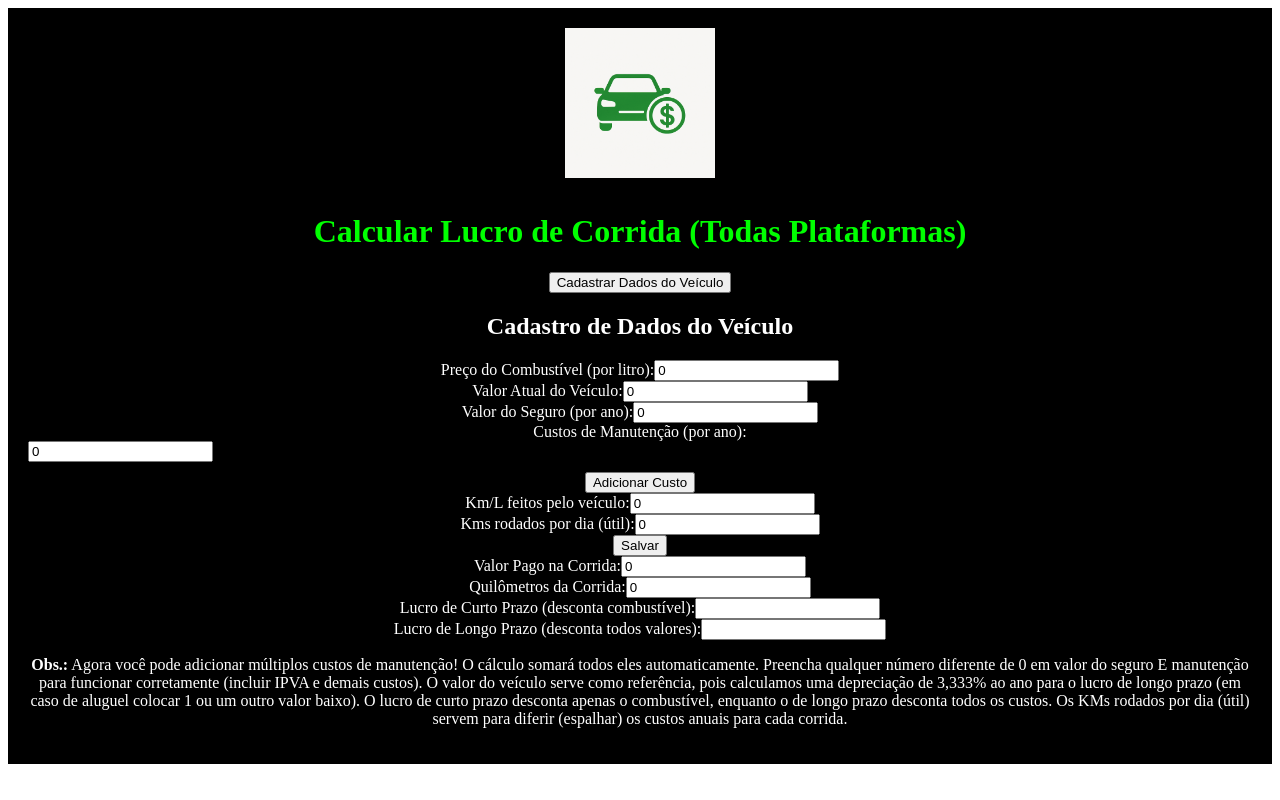
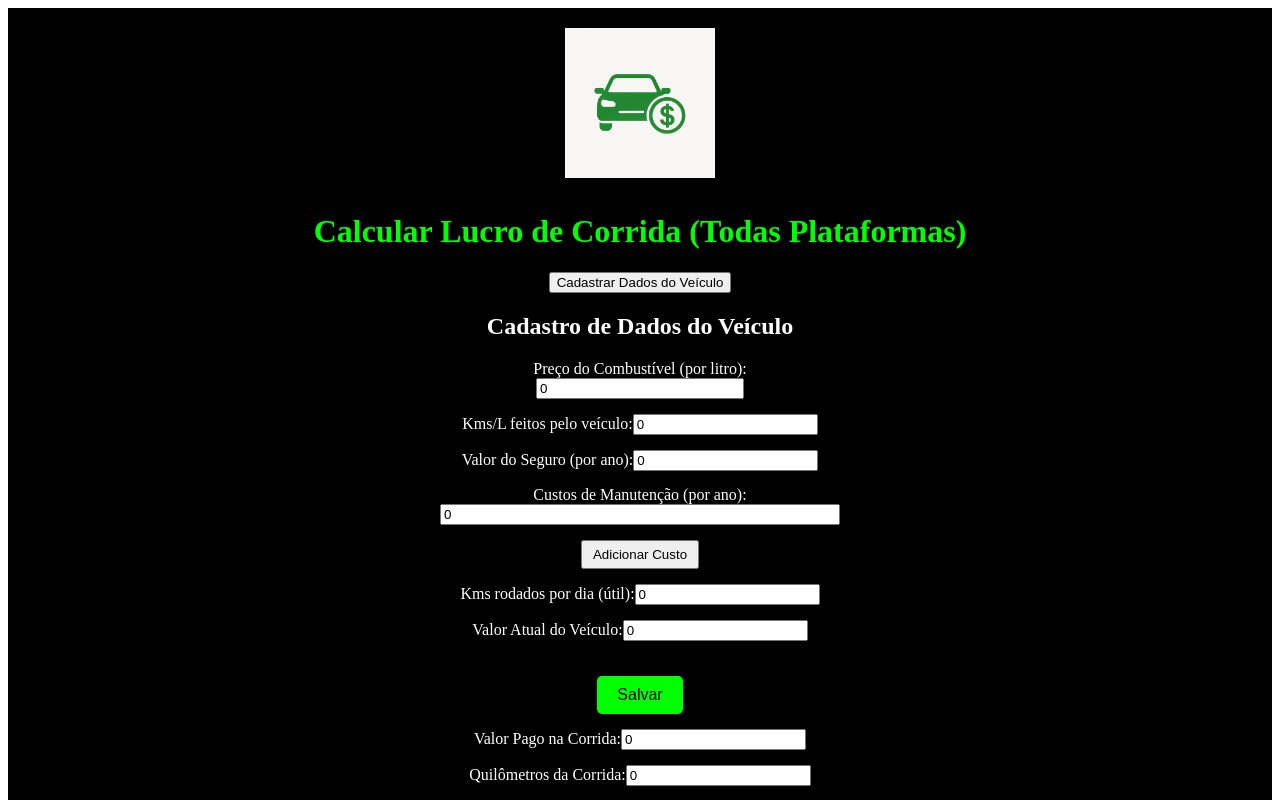
Before and after one commit to bracco42/AppLucro.com, a Next.js app: page / in a window 1280 px wide. Both pictures are taken after a click on the button "Cadastrar Dados do Veículo". Shown: the top 800 px of the page. Built offline with nearby package versions, Linux system fonts and the light colour scheme.

Commit message:
Update page.tsx - detalhes pagina

```diff
--- a/app/page.tsx
+++ b/app/page.tsx
@@ -4,11 +4,11 @@ import React, { useState, useEffect } from 'react';
 
 export default function CalculoLucro() {
   const [precoCombustivel, setPrecoCombustivel] = useState(0);
-  const [valorVeiculo, setValorVeiculo] = useState(0);
+  const [kmPorLitro, setKmPorLitro] = useState(0);
   const [valorSeguro, setValorSeguro] = useState(0);
   const [custosManutencao, setCustosManutencao] = useState<{id: number, valor: number}[]>([{id: 1, valor: 0}]);
-  const [kmPorLitro, setKmPorLitro] = useState(0);
   const [kmsPorDia, setKmsPorDia] = useState(0);
+  const [valorVeiculo, setValorVeiculo] = useState(0);
   const [valorCorrida, setValorCorrida] = useState(0);
   const [kmsRodados, setKmsRodados] = useState(0);
   const [lucroCurtoPrazo, setLucroCurtoPrazo] = useState<number | null>(null);
@@ -17,10 +17,10 @@ export default function CalculoLucro() {
 
   useEffect(() => {
     calcularLucros();
-  }, [precoCombustivel, valorVeiculo, valorSeguro, custosManutencao, kmPorLitro, kmsPorDia, valorCorrida, kmsRodados]);
+  }, [precoCombustivel, kmPorLitro, valorSeguro, custosManutencao, kmsPorDia, valorVeiculo, valorCorrida, kmsRodados]);
 
   const calcularLucros = () => {
-    if ([precoCombustivel, valorVeiculo, valorSeguro, kmPorLitro, kmsPorDia, valorCorrida, kmsRodados].some(val => val <= 0 || isNaN(val))) {
+    if ([precoCombustivel, kmPorLitro, valorSeguro, kmsPorDia, valorVeiculo, valorCorrida, kmsRodados].some(val => val <= 0 || isNaN(val))) {
       setLucroCurtoPrazo(null);
       setLucroLongoPrazo(null);
       return;
@@ -34,8 +34,8 @@ export default function CalculoLucro() {
     // Soma todos os custos de manutenção
     const totalManutencaoAnual = custosManutencao.reduce((total, custo) => total + custo.valor, 0);
 
-    const custoManutencaoCorrida = ((totalManutencaoAnual + valorSeguro) || (0.03333 * valorVeiculo)) * kmsRodados / (kmsPorDia * 252);
-    const depreciaçãoVeiculo = (valorVeiculo * 0.03333 * kmsRodados) / (kmsPorDia * 252);
+    const custoManutencaoCorrida = ((totalManutencaoAnual + valorSeguro) || (0.0333 * valorVeiculo)) * kmsRodados / (kmsPorDia * 252);
+    const depreciaçãoVeiculo = (valorVeiculo * 0.0333 * kmsRodados) / (kmsPorDia * 252);
     const lucroLongo = valorCorrida - custoCombustivelCorrida - custoManutencaoCorrida - depreciaçãoVeiculo;
     setLucroLongoPrazo(lucroLongo);
   };
@@ -63,73 +63,136 @@ export default function CalculoLucro() {
       <button onClick={() => setShowModal(true)}>Cadastrar Dados do Veículo</button>
 
       {showModal && (
-        <div className="modal">
+        <div className="modal" style={{ maxWidth: '400px', margin: '0 auto' }}>
           <h2>Cadastro de Dados do Veículo</h2>
-          <div>
+
+          <div style={{ marginBottom: '15px' }}>
             <label>Preço do Combustível (por litro):</label>
-            <input type="number" value={precoCombustivel} onChange={(e) => setPrecoCombustivel(parseFloat(e.target.value) || 0)} required />
-          </div>
-          <div>
-            <label>Valor Atual do Veículo:</label>
-            <input type="number" value={valorVeiculo} onChange={(e) => setValorVeiculo(parseFloat(e.target.value) || 0)} required />
-          </div>
-          <div>
-            <label>Valor do Seguro (por ano):</label>
-            <input type="number" value={valorSeguro} onChange={(e) => setValorSeguro(parseFloat(e.target.value) || 0)} required />
+            <input
+              type="number"
+              value={precoCombustivel}
+              onChange={(e) => setPrecoCombustivel(parseFloat(e.target.value) || 0)}
+              style={{ width: '50%' }}
+              required
+            />
           </div>
 
-          <div>
+          <div style={{ marginBottom: '15px' }}>
+            <label>Kms/L feitos pelo veículo:</label>
+            <input
+              type="number"
+              value={kmPorLitro}
+              onChange={(e) => setKmPorLitro(parseFloat(e.target.value) || 0)}
+              required
+            />
+          </div>
+
+          <div style={{ marginBottom: '15px' }}>
+            <label>Valor do Seguro (por ano):</label>
+            <input
+              type="number"
+              value={valorSeguro}
+              onChange={(e) => setValorSeguro(parseFloat(e.target.value) || 0)}
+              required
+            />
+          </div>
+
+          <div style={{ marginBottom: '15px' }}>
             <label>Custos de Manutenção (por ano):</label>
             {custosManutencao.map((custo) => (
-              <div key={custo.id} style={{display: 'flex', marginBottom: '10px'}}>
+              <div key={custo.id} style={{display: 'flex', marginBottom: '10px', alignItems: 'center'}}>
                 <input
                   type="number"
                   value={custo.valor}
                   onChange={(e) => atualizarCustoManutencao(custo.id, parseFloat(e.target.value))}
                   required
+                  style={{ flex: 1 }}
                 />
                 {custosManutencao.length > 1 && (
-                  <button onClick={() => removerCustoManutencao(custo.id)} style={{marginLeft: '10px'}}>
+                  <button
+                    onClick={() => removerCustoManutencao(custo.id)}
+                    style={{marginLeft: '10px', padding: '5px 10px'}}
+                  >
                     Remover
                   </button>
                 )}
               </div>
             ))}
-            <button onClick={adicionarCustoManutencao}>Adicionar Custo</button>
+            <button
+              onClick={adicionarCustoManutencao}
+              style={{ marginTop: '5px', padding: '5px 10px' }}
+            >
+              Adicionar Custo
+            </button>
           </div>
 
-          <div>
-            <label>Km/L feitos pelo veículo:</label>
-            <input type="number" value={kmPorLitro} onChange={(e) => setKmPorLitro(parseFloat(e.target.value) || 0)} required />
+          <div style={{ marginBottom: '15px' }}>
+            <label>Kms rodados por dia (útil):</label>
+            <input
+              type="number"
+              value={kmsPorDia}
+              onChange={(e) => setKmsPorDia(parseFloat(e.target.value) || 0)}
+              required
+            />
           </div>
-          <div>
-            <label>Kms rodados por dia (útil):</label>
-            <input type="number" value={kmsPorDia} onChange={(e) => setKmsPorDia(parseFloat(e.target.value) || 0)} required />
+
+          <div style={{ marginBottom: '15px' }}>
+            <label>Valor Atual do Veículo:</label>
+            <input
+              type="number"
+              value={valorVeiculo}
+              onChange={(e) => setValorVeiculo(parseFloat(e.target.value) || 0)}
+              required
+            />
           </div>
-          <button onClick={() => setShowModal(false)}>Salvar</button>
+
+          <button
+            onClick={() => setShowModal(false)}
+            style={{
+              marginTop: '20px',
+              padding: '10px 20px',
+              fontSize: '16px',
+              backgroundColor: '#0f0',
+              color: '#000',
+              border: 'none',
+              borderRadius: '5px'
+            }}
+          >
+            Salvar
+          </button>
         </div>
       )}
 
-      <div>
+      <div style={{ margin: '15px 0' }}>
         <label>Valor Pago na Corrida:</label>
-        <input type="number" value={valorCorrida} onChange={(e) => setValorCorrida(parseFloat(e.target.value) || 0)} />
-      </div>
-      <div>
-        <label>Quilômetros da Corrida:</label>
-        <input type="number" value={kmsRodados} onChange={(e) => setKmsRodados(parseFloat(e.target.value) || 0)} />
+        <input
+          type="number"
+          value={valorCorrida}
+          onChange={(e) => setValorCorrida(parseFloat(e.target.value) || 0)}
+        />
       </div>
 
-      <div>
+      <div style={{ margin: '15px 0' }}>
+        <label>Quilômetros da Corrida:</label>
+        <input
+          type="number"
+          value={kmsRodados}
+          onChange={(e) => setKmsRodados(parseFloat(e.target.value) || 0)}
+        />
+      </div>
+
+      <div style={{ margin: '15px 0' }}>
         <label>Lucro de Curto Prazo (desconta combustível):</label>
         <input type="text" value={lucroCurtoPrazo !== null ? `R$${lucroCurtoPrazo.toFixed(2)}` : ''} readOnly />
       </div>
-      <div>
+
+      <div style={{ margin: '15px 0' }}>
         <label>Lucro de Longo Prazo (desconta todos valores):</label>
         <input type="text" value={lucroLongoPrazo !== null ? `R$${lucroLongoPrazo.toFixed(2)}` : ''} readOnly />
       </div>
 
       <p>
-        <strong>Obs.:</strong> Agora você pode adicionar múltiplos custos de manutenção! O cálculo somará todos eles automaticamente. Preencha qualquer número diferente de 0 em valor do seguro E manutenção para funcionar corretamente (incluir IPVA e demais custos). O valor do veículo serve como referência, pois calculamos uma depreciação de 3,333% ao ano para o lucro de longo prazo (em caso de aluguel colocar 1 ou um outro valor baixo). O lucro de curto prazo desconta apenas o combustível, enquanto o de longo prazo desconta todos os custos. Os KMs rodados por dia (útil) servem para diferir (espalhar) os custos anuais para cada corrida.
+        <strong>Obs.:</strong> Agora você pode adicionar múltiplos custos de manutenção! O cálculo somará todos eles automaticamente. Preencha qualquer número diferente de 0 em valor do seguro E manutenção para funcionar corretamente (incluir IPVA e demais custos). O valor do veículo serve como referência, pois calculamos uma depreciação de 3,33% ao ano para o lucro de longo prazo (em caso de aluguel colocar 1 ou um outro valor baixo). O lucro de curto prazo desconta apenas o combustível, enquanto o de longo prazo desconta todos os custos. Os KMs rodados por dia (útil) servem para diferir (espalhar) os custos anuais para cada corrida.
       </p>
     </div>
   );
```
